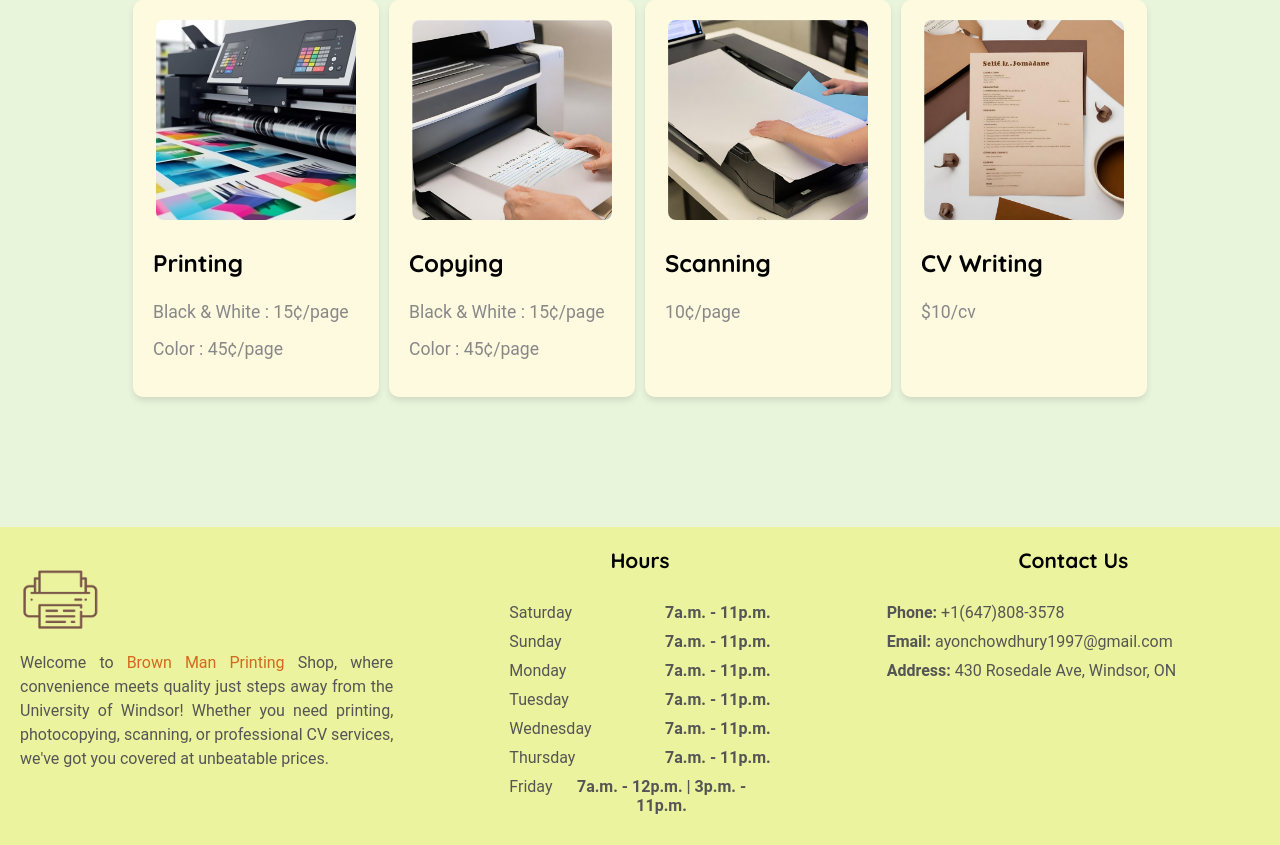
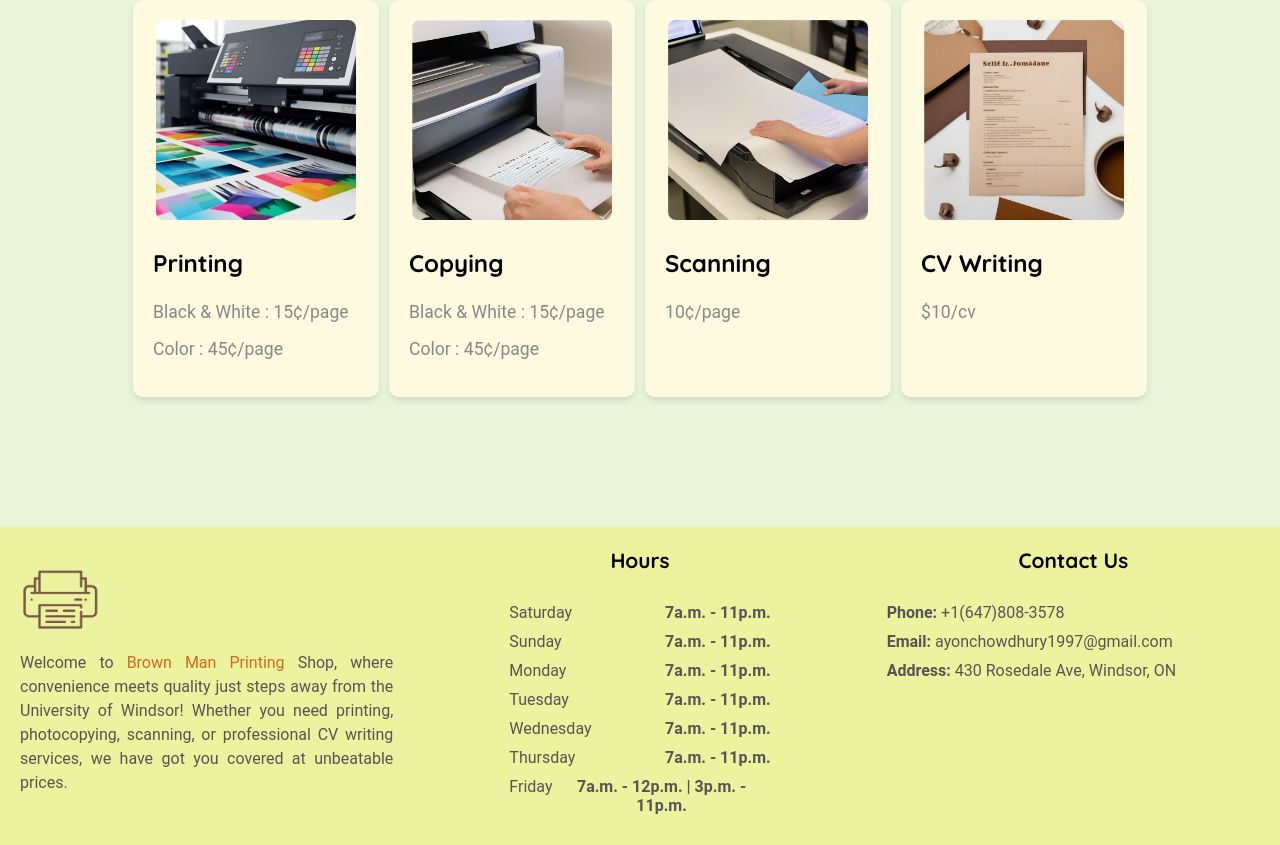
Before and after one commit to Md-Mahmudur-Reza/print-shop-frontend, a Next.js app: page / in a window 1280 px wide. Shown: the part 1081-1926 px from the top of the page. Built offline with nearby package versions, Linux system fonts and the light colour scheme.

Commit message:
added icon

```diff
--- a/src/app/layout.js
+++ b/src/app/layout.js
@@ -8,6 +8,19 @@ export const metadata = {
 export default function RootLayout({ children }) {
   return (
     <html lang="en">
+      <head>
+        <title key="title">Brown Man Printing</title>
+        <meta
+          name="keywords"
+          key="keywords"
+          content="Printing, Windsor, Brown Man, Brownman, Windsor Printing"
+        />
+        <meta
+          name="description"
+          key="description"
+          content="Welcome to Brown Man Printing"
+        />
+      </head>
       {/* needtofix write proper css */}
       <body style={{ margin: "0px" }}>{children}</body>
     </html>
--- a/src/module/footer/footer.js
+++ b/src/module/footer/footer.js
@@ -14,8 +14,8 @@ export default function Footer() {
           Welcome to <span className={styles.brown}>Brown Man Printing</span>{" "}
           Shop, where convenience meets quality just steps away from the
           University of Windsor! Whether you need printing, photocopying,
-          scanning, or professional CV services, we've got you covered at
-          unbeatable prices.
+          scanning, or professional CV writing services, we have got you covered
+          at unbeatable prices.
         </div>
         {/* </div> */}
       </div>
```
Also changed, not shown: 1 other file (tests, documents, lock files or other folders).
